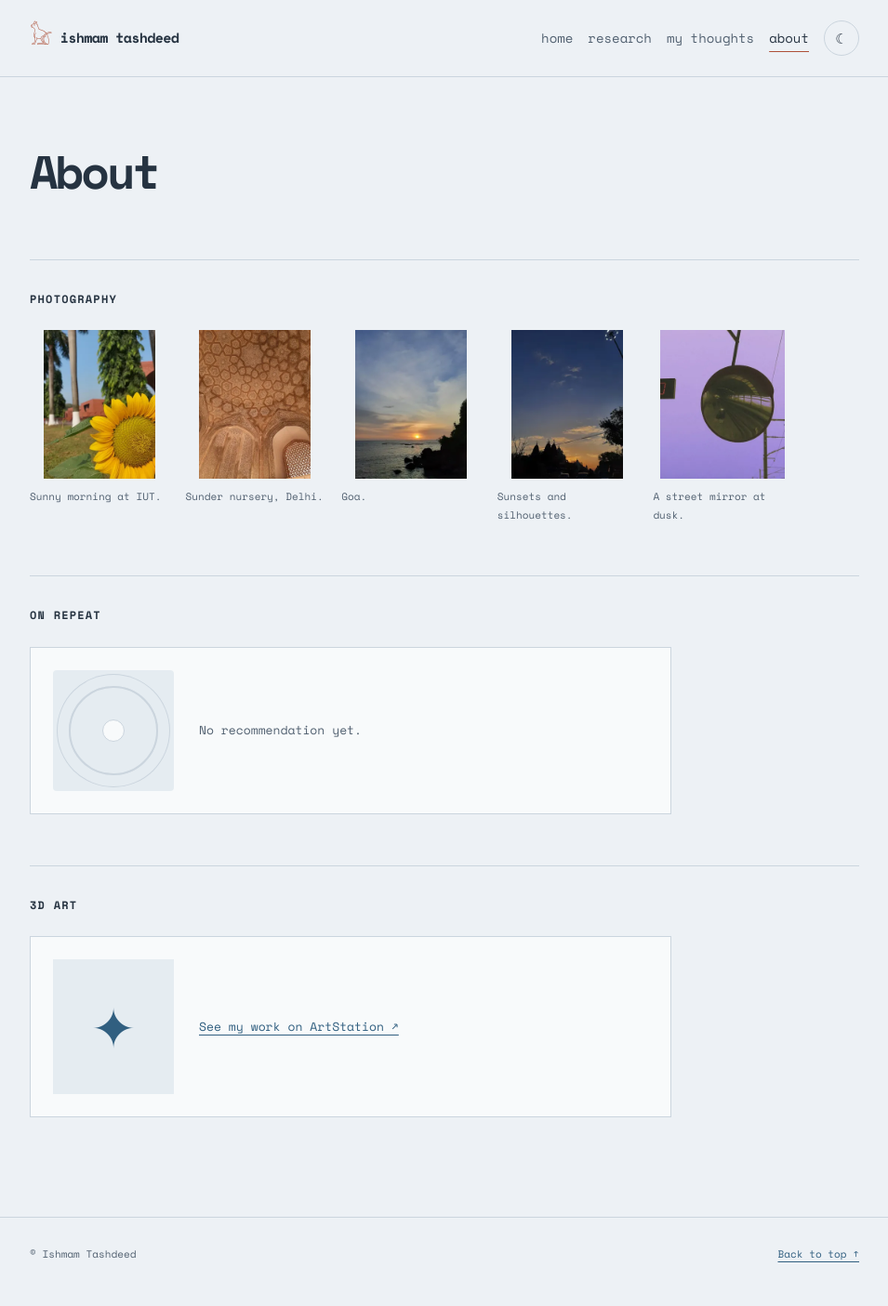
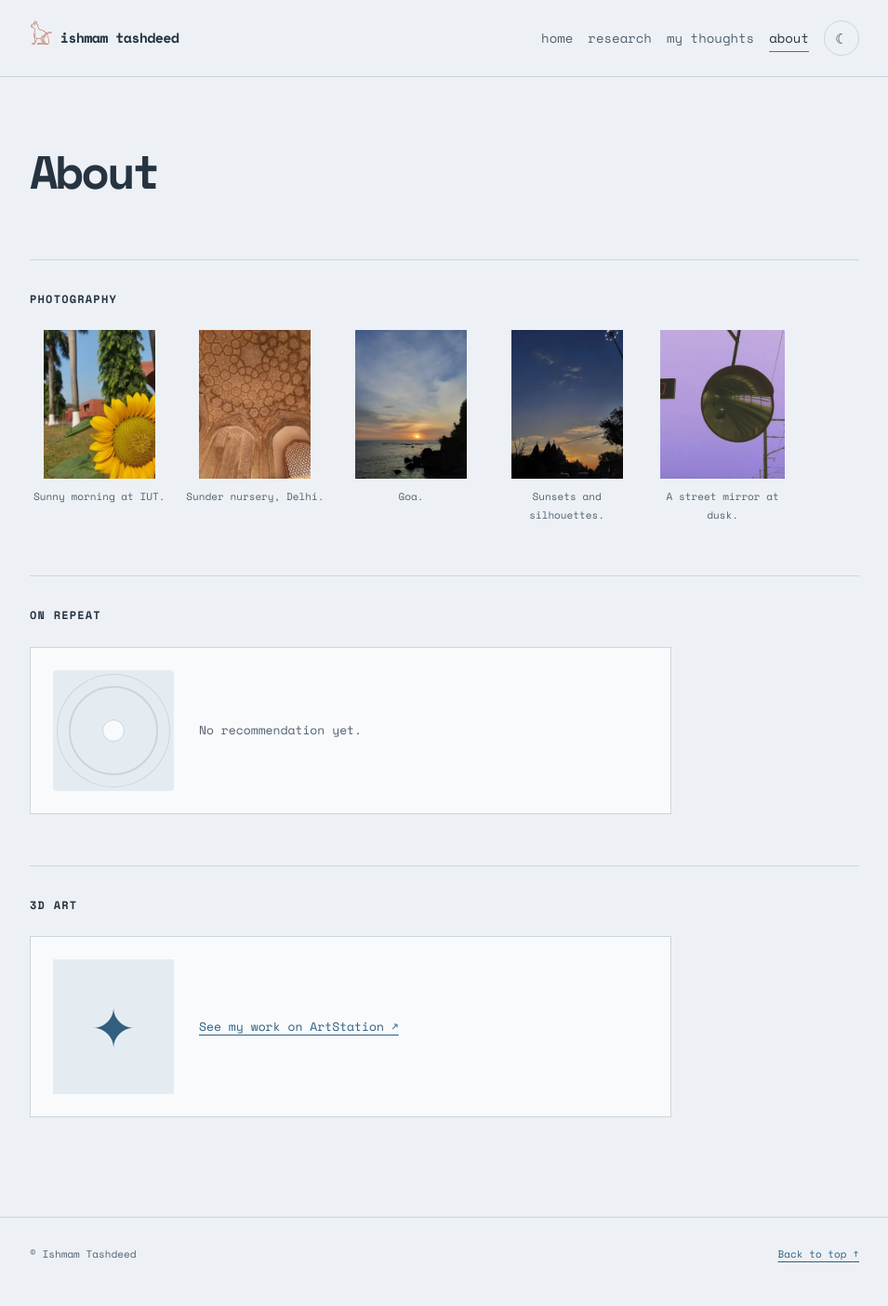
Before and after one commit to ishmamt/ishmamt.github.io, a Jekyll site: the page built from about/index.html, in a window 1280 px wide. Shown: the whole page at 93% size, without its empty margins (162-1117 px from the left). Built offline with Jekyll 4.4.1, drawn with Linux system fonts in a browser that asks for light colours.

Commit message:
Center photography captions

```diff
--- a/assets/css/site.css
+++ b/assets/css/site.css
@@ -101,7 +101,7 @@ h1,h2,h3,p{margin-top:0}
 .photo-grid{display:grid;grid-template-columns:repeat(5,minmax(0,1fr));gap:18px;max-width:820px}
 .photo-card{margin:0;min-width:0}
 .photo-card img{display:block;width:100%;height:160px;object-fit:contain}
-.photo-card figcaption{margin-top:10px;font-size:11px;color:var(--muted)}
+.photo-card figcaption{margin-top:10px;font-size:11px;color:var(--muted);text-align:center}
 .music-card,.art-card{border:1px solid var(--line);background:var(--paper);padding:24px;display:grid;grid-template-columns:130px 1fr;gap:27px;align-items:center;max-width:690px}
 .record-art{width:130px;height:130px;border-radius:4px;background:var(--soft);display:grid;place-items:center;position:relative;overflow:hidden}
 .record-art::before{content:"";width:92px;height:92px;border:2px solid var(--line);border-radius:50%;box-shadow:0 0 0 12px var(--soft),0 0 0 13px var(--line)}
```
